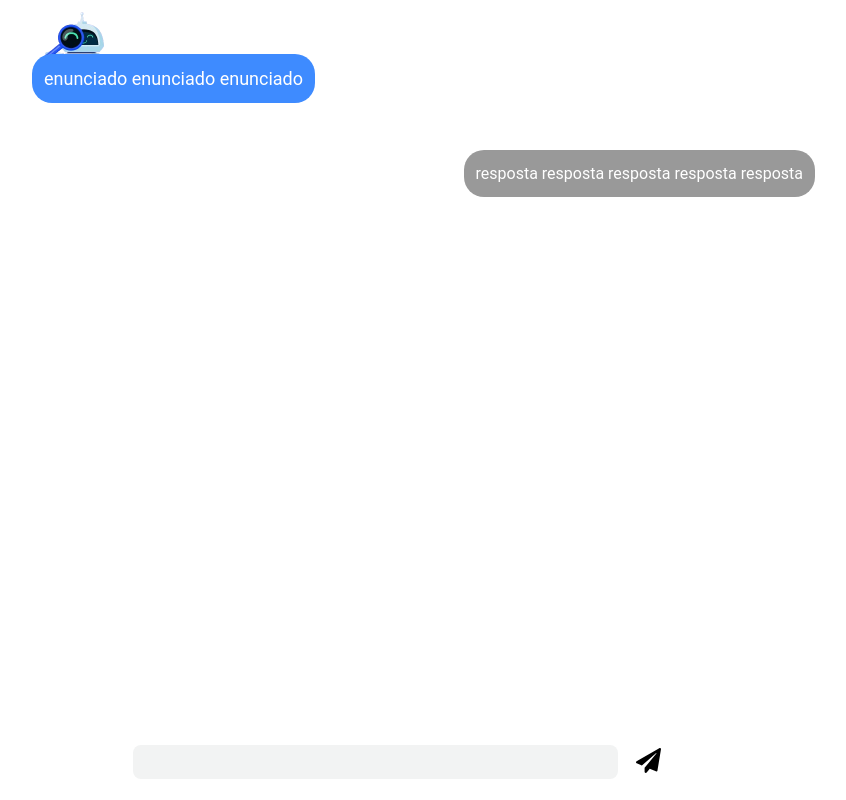
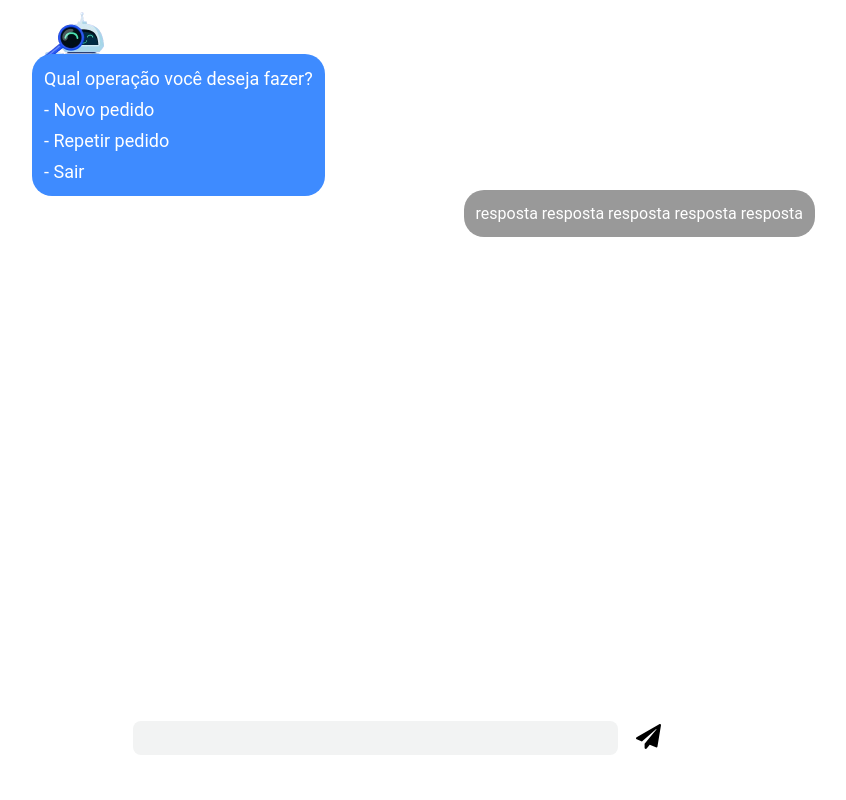
Before and after one commit to RafaelVieiraGt/proj_pizza, a React (Create React App) app: page /chat-bot in a window 1280 px wide. Shown: the whole page, without its empty margins (239-1085 px from the left). Built offline with nearby package versions, Linux system fonts and the light colour scheme.

Commit message:
front ajustes

```diff
--- a/src/Components/NewPizzaForm/NewPizzaForm.js
+++ b/src/Components/NewPizzaForm/NewPizzaForm.js
@@ -1,7 +1,9 @@
 import { useEffect, useState } from "react";
 import api from "../../Service/api";
 import { toast} from "react-toastify";
+import { FontAwesomeIcon } from "@fortawesome/react-fontawesome";
 import { FaCartPlus } from "react-icons/fa";
+import { faCircleXmark } from "@fortawesome/free-solid-svg-icons";
 
 import "./newPizza.css";
 import "../../Pages/Login/login.css";
@@ -100,6 +102,7 @@ export default function NewPizzaForm(props) {
     return(
         <div id="pizza-form" className="pizza-modal">
                 <form onSubmit={submitPedido}>
+                    <FontAwesomeIcon onClick={() => document.getElementById("pizza-form").setAttribute("class", "pizza-modal-hidden")} className="cancel" icon={faCircleXmark} />
                     <div className="inputs">
                         <div className="inputarea">
                             <label>Pizza</label>
--- a/src/Components/NewPizzaForm/newPizza.css
+++ b/src/Components/NewPizzaForm/newPizza.css
@@ -19,6 +19,20 @@
     background: aliceblue;
     flex-direction: column;
     border-radius: 8px;
+    position: relative;
+}
+.cancel {
+    position: absolute;
+    top: 2.5%;
+    right: 2.5%;
+    width: 20px;
+    height: 20px;
+    color: #e5403f;
+    cursor: pointer;
+    transition: all 0.2s;
+}
+.cancel:hover{
+    scale: 1.1;
 }
 .pizza-modal form .inputs {
     display: flex;
--- a/src/Pages/ChatBot/ChatBot.js
+++ b/src/Pages/ChatBot/ChatBot.js
@@ -1,4 +1,4 @@
-import { useState } from "react";
+import { useEffect, useState } from "react";
 import { FaPaperPlane } from "react-icons/fa";
 import robo from "../../Assets/robozinho.png";
 import { toast } from "react-toastify";
@@ -14,7 +14,8 @@ export default function ChatBot() {
     const [isNewPizza, setIsNewPizza] = useState(false);
     const [isRepetirPedido, setIsRepetirPedido] = useState(false);
 
-    const [history, setHistory] = useState([{question: "Qual operação você deseja fazer?", answers: ["Novo pedido", "Repetir pedido", "Sair"]}]);
+    const [history, setHistory] = useState([]);
+    const [dialog, setDialog] = useState([{question: "Qual operação você deseja fazer?", answers: ["Novo pedido", "Repetir pedido", "Sair"]}])
 
     const decisionTree = {
         question: "Qual operação você deseja fazer?",
@@ -34,10 +35,13 @@ export default function ChatBot() {
     const [currentNode, setCurrentNode] = useState(decisionTree);
     const handleAnswer = (answer) => {
         const nextNode = currentNode.answers[answer];
-        console.log(history)
-        console.log(currentNode)
-        if (nextNode === 'undefined') {
-            toast.error("Opção inválida!");
+       // console.log(history)
+        console.log("Resposta: ", answer)
+        console.log("Next node: ",nextNode)
+        console.log("current node: ", currentNode)
+        console.log("Dialog", dialog)
+        if (nextNode ===  undefined) {
+            alert("Opção inválida!");
             return
         }
 
@@ -51,6 +55,7 @@ export default function ChatBot() {
         } else {
             // Caso contrário, navega para o próximo nó da árvore
             setCurrentNode(nextNode);
+            setDialog([...dialog, { question: nextNode.question, answers:Object.keys(nextNode.answers) }])
         }
 
         setHistory([...history, { question: currentNode.question, answers: currentNode.answers }]);
@@ -58,32 +63,45 @@ export default function ChatBot() {
 
     function repetirPedido() {
         alert("Repetir pedido")
-        //setIsRepetirPedido(true)
+        setIsRepetirPedido(true)
     }
 
     function sair() {
+        setDialog([{question: "Qual operação você deseja fazer?", answers: ["Novo pedido", "Repetir pedido", "Sair"]}])
+        setHistory([]);
+        setOption("")
         alert("sair")
     }
 
     function newPedido() {
         alert("new pedido")
-        //setIsNewPizza(true);
+        setIsNewPizza(true);
     }
 
     return(
         <div className="container">
             <div className="dialog">
+                {dialog.map((d) => (
+                    <>
                         <div className="text-bot">
                             <img src={robo} className="robo-figure"/>
                             <div className="text-area" >
-                        <span>enunciado enunciado enunciado</span>
+                                <span>{d.question}</span>
+                                {d.answers.map((a) => (
+                                    <>
+                                        <span>- {a}</span>
+                                    </>
+                                ))}
                             </div>
                         </div>
                         <div className="text-user">
-                    <div className="text-area" >
+                            <div className="text-area-user" >
                                 <span>resposta resposta resposta resposta resposta</span>
                             </div>
                         </div>
+                    </>
+                ) )}
+
                 <NewPizzaForm hidden={!isNewPizza} />
                 <div className="response-field">
                     <input type="text" value={option} onChange={(e) => setOption(e.target.value)} />
--- a/src/Pages/ChatBot/chatBot.css
+++ b/src/Pages/ChatBot/chatBot.css
@@ -12,6 +12,7 @@
 .container .dialog {
     width: 60%;
     height: 100%;
+    position: relative;
 }
 
 .container .dialog .text-bot {
@@ -42,10 +43,14 @@
     color: #fff;
     z-index: 2;
     font-size: 18px;
+    display: flex;
+    flex-direction: column;
+    gap: 10px;
 }
-.text-user .text-area{
+.text-user .text-area-user{
     position: absolute;
     right: 0;
+    margin-top: 40px;
     padding: 14px 12px;
     border-radius: 20px;
     border: 0;
@@ -54,9 +59,9 @@
 }
 
 .response-field{
-    position: relative;
+    position: absolute;
     width: 100%;
-    top: 55%;
+    bottom: 5%;
     display: flex;
     justify-content: center;
     align-items: center;
```
Also changed, not shown: src/Pages/Home/Home.js (line endings or trailing spaces). Lines whose indentation alone changed are shown as unchanged.
